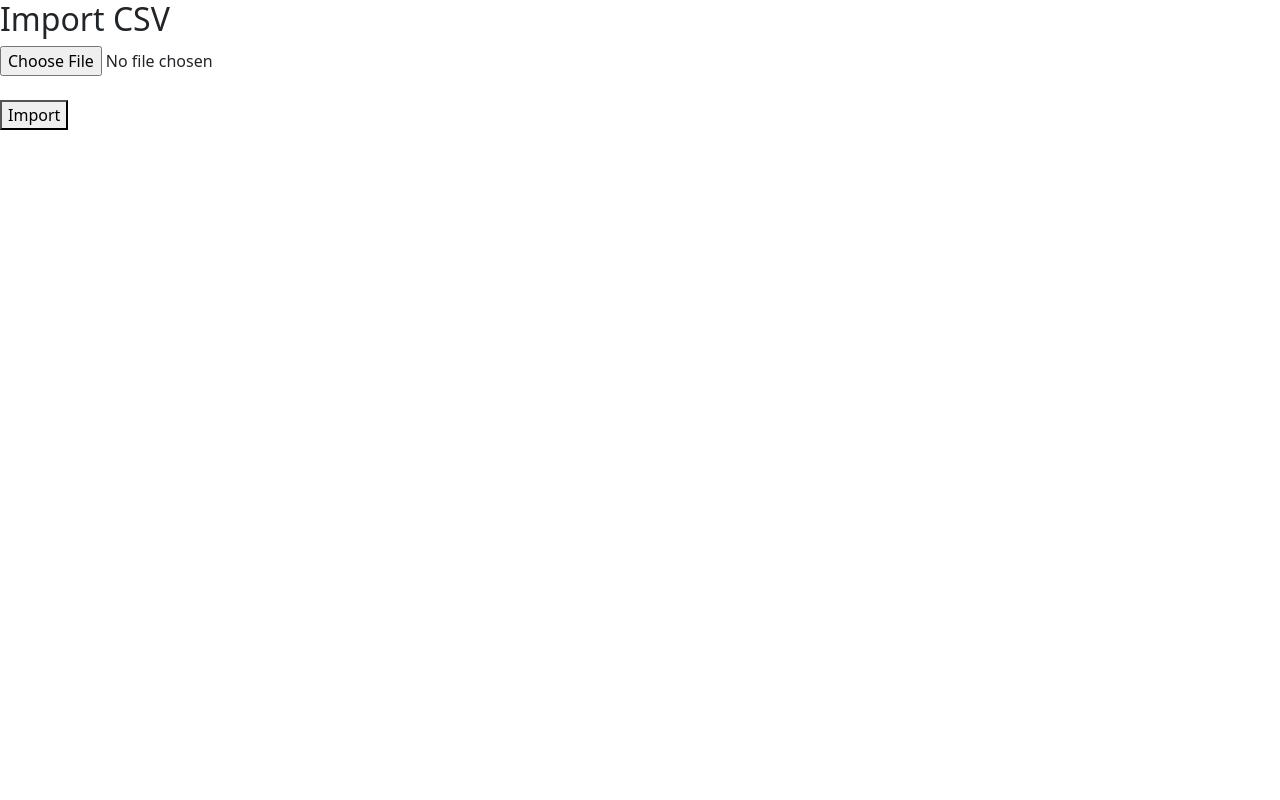
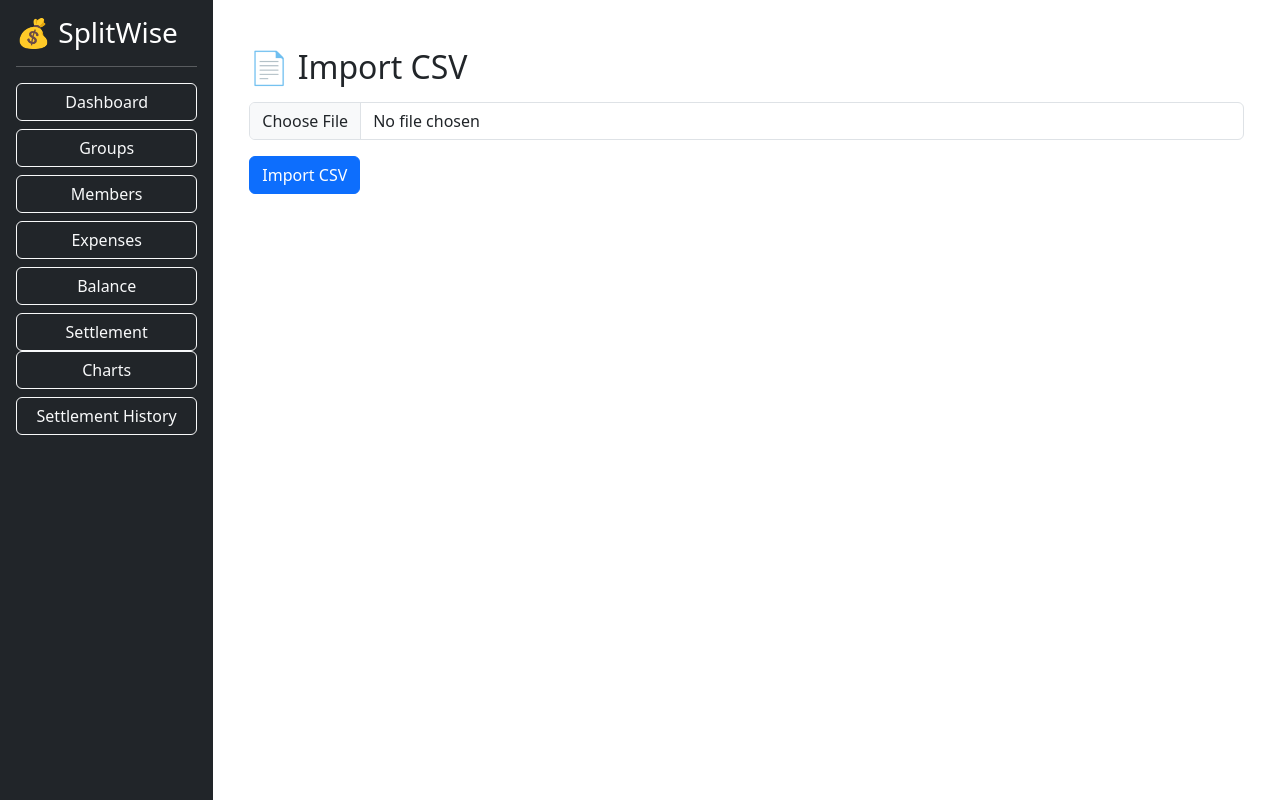
Before and after one commit to Rahulkumarjha07/shared-expense-app, a React (Vite) app in the folder client/: page /import in a window 1280 px wide. Built offline with nearby package versions, Linux system fonts and the light colour scheme.

Commit message:
Deploy backend

```diff
--- a/client/src/App.jsx
+++ b/client/src/App.jsx
@@ -5,6 +5,7 @@ import Register from "./pages/Register";
 import Dashboard from "./pages/Dashboard";
 import ProtectedRoute from "./components/ProtectedRoute";
 import Import from "./pages/Import";
+
 
 import Groups from "./pages/Groups";
 import Expenses from "./pages/Expenses";
--- a/client/src/pages/Dashboard.jsx
+++ b/client/src/pages/Dashboard.jsx
@@ -1,15 +1,16 @@
 import { useEffect, useState } from "react";
 import Layout from "../components/Layout";
 import API from "../services/api";
+import { useNavigate } from "react-router-dom";
 
 function Dashboard() {
 
+  const navigate = useNavigate();   // ✅ HERE
+
   const [stats, setStats] = useState({
-
     totalGroups: 0,
     totalExpenses: 0,
     totalExpense: 0
-
   });
 
   const loadStats = async () => {
@@ -42,6 +43,13 @@ function Dashboard() {
         📊 Dashboard
       </h1>
 
+      <button
+        className="btn btn-success mb-3"
+        onClick={() => navigate("/import")}
+      >
+        📄 Import CSV
+      </button>
+
       <div className="row">
 
         <div className="col-md-4">
@@ -50,9 +58,7 @@ function Dashboard() {
 
             <h5>Total Groups</h5>
 
-            <h2>
-              👥 {stats.totalGroups}
-            </h2>
+            <h2>👥 {stats.totalGroups}</h2>
 
           </div>
 
@@ -64,9 +70,7 @@ function Dashboard() {
 
             <h5>Total Expenses</h5>
 
-            <h2>
-              💸 {stats.totalExpenses}
-            </h2>
+            <h2>💸 {stats.totalExpenses}</h2>
 
           </div>
 
@@ -78,9 +82,7 @@ function Dashboard() {
 
             <h5>Total Amount</h5>
 
-            <h2>
-              💰 ₹{stats.totalExpense}
-            </h2>
+            <h2>💰 ₹{stats.totalExpense}</h2>
 
           </div>
 
--- a/client/src/pages/Import.jsx
+++ b/client/src/pages/Import.jsx
@@ -1,19 +1,28 @@
 import { useState } from "react";
+import { useNavigate } from "react-router-dom";
 import API from "../services/api";
+import Layout from "../components/Layout";
 
-function Import(){
+function Import() {
 
-const[file,setFile]=useState(null);
+  const [file, setFile] = useState(null);
 
-const upload=async()=>{
+  const navigate = useNavigate();
 
-const formData=new FormData();
+  const upload = async () => {
 
-formData.append("file",file);
+    if (!file) {
+      alert("Please select a CSV file");
+      return;
+    }
 
-try{
+    const formData = new FormData();
 
-const res=await API.post(
+    formData.append("file", file);
+
+    try {
+
+      const res = await API.post(
 
         "/import",
 
@@ -21,10 +30,9 @@ formData,
 
         {
 
-headers:{
+          headers: {
 
             "Content-Type":
-
               "multipart/form-data"
 
           }
@@ -33,24 +41,36 @@ headers:{
 
       );
 
-alert("Imported Successfully");
+      alert(
 
-console.log(res.data);
+        `Import Successful!\n\n` +
+        `Total Rows: ${res.data.totalRows}\n` +
+        `Imported Rows: ${res.data.importedRows}\n` +
+        `Anomalies: ${res.data.anomaliesDetected}`
+
+      );
+
+      navigate("/dashboard");
 
     }
-catch(err){
+
+    catch (err) {
 
       console.log(err);
+
+      alert("Import Failed");
 
     }
 
   };
 
-return(
+  return (
 
-<div>
+    <Layout>
 
-<h2>Import CSV</h2>
+      <div className="container mt-4">
+
+        <h2>📄 Import CSV</h2>
 
         <input
 
@@ -58,19 +78,29 @@ type="file"
 
           accept=".csv"
 
-onChange={(e)=>setFile(e.target.files[0])}
+          className="form-control mt-3"
+
+          onChange={(e) =>
+            setFile(e.target.files[0])
+          }
 
         />
 
-<br/><br/>
+        <button
 
-<button onClick={upload}>
+          className="btn btn-primary mt-3"
 
-Import
+          onClick={upload}
+
+        >
+
+          Import CSV
 
         </button>
 
       </div>
+
+    </Layout>
 
   );
 
```
Also changed, not shown: 2 other files (tests, documents, lock files or other folders). Lines whose indentation alone changed are shown as unchanged.
